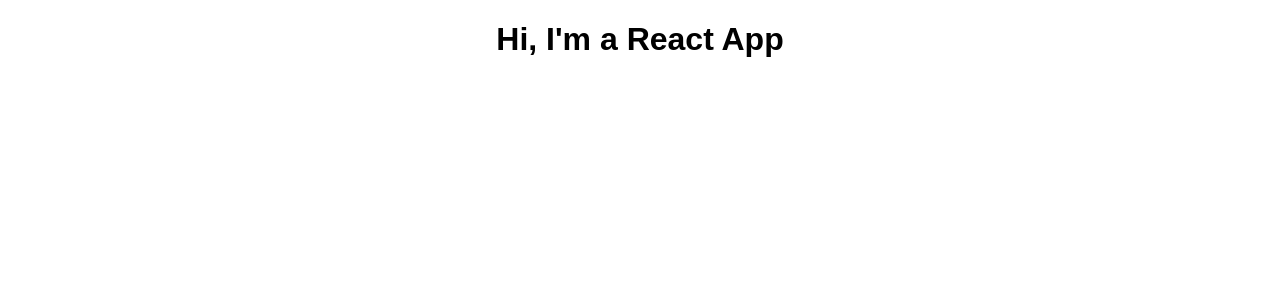
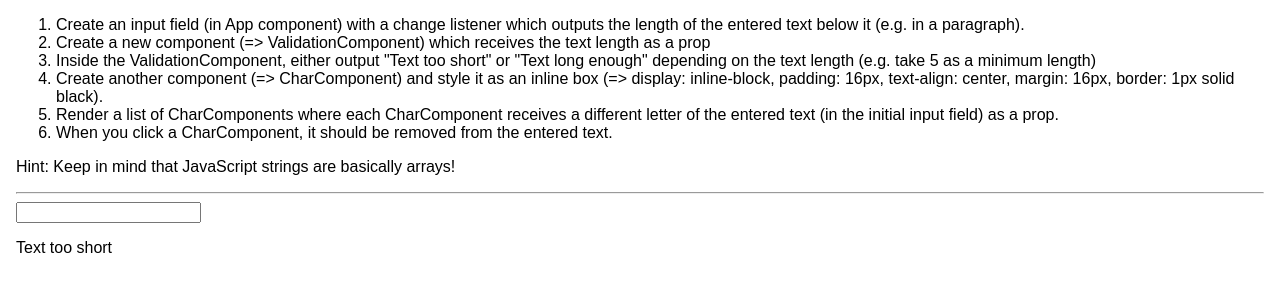
Before and after one commit to Ninja-Tahar/React, a React (Create React App) app: page / in a window 1280 px wide. Shown: the top 300 px of the page. Built offline with nearby package versions, Linux system fonts and the light colour scheme.

Commit message:
practic section-4 tema.

```diff
--- a/src/App.css
+++ b/src/App.css
@@ -1,3 +1,3 @@
 .App {
-  text-align: center;
+  margin: 16px;
 }
--- a/src/App.js
+++ b/src/App.js
@@ -1,12 +1,66 @@
 import React, { Component } from 'react';
 import './App.css';
+import Validation from './Validation/Validation';
+import Char from './Char/Char';
 
 class App extends Component {
-  render() {
-    return (
-      <div className="App">
-          <h1>Hi, I'm a React App</h1>
-      </div>
+
+    state ={
+        userInput: '',
+        textLength: '',
+    };
+
+    inputChangedHandler = (event) => {
+        const text = event.target.value;
+        const lengthText = text.length;
+        this.setState({
+            userInput: text,
+            textLength: lengthText
+        });
+    };
+
+    deleteCharHandler = (index) => {
+        // separation de la chain with coma.
+        const text = this.state.userInput.split('');
+        // delete the character with index
+        text.splice(index, 1);
+
+        // join the input after delete the character
+        const updatedText = text.join('');
+        const updatedLength = updatedText.length;
+        // set the text to state
+        this.setState({
+            userInput: updatedText,
+            textLength: updatedLength
+        })
+    };
+    render () {
+        const charList = this.state.userInput.split('').map((ch, index) => {
+           return <Char
+           character={ch}
+           key={index}
+           clicked={() => this.deleteCharHandler(index)} />
+        });
+        return (
+            <div className="App">
+                <ol>
+                    <li>Create an input field (in App component) with a change listener which outputs the length of the entered text below it (e.g. in a paragraph).</li>
+                    <li>Create a new component (=> ValidationComponent) which receives the text length as a prop</li>
+                    <li>Inside the ValidationComponent, either output "Text too short" or "Text long enough" depending on the text length (e.g. take 5 as a minimum length)</li>
+                    <li>Create another component (=> CharComponent) and style it as an inline box (=> display: inline-block, padding: 16px, text-align: center, margin: 16px, border: 1px solid black).</li>
+                    <li>Render a list of CharComponents where each CharComponent receives a different letter of the entered text (in the initial input field) as a prop.</li>
+                    <li>When you click a CharComponent, it should be removed from the entered text.</li>
+                </ol>
+                <p>Hint: Keep in mind that JavaScript strings are basically arrays!</p>
+                <hr />
+                <input
+                type="text"
+                onChange={this.inputChangedHandler}
+                value={this.state.userInput}/>
+                <p>{this.state.textLength}</p>
+                <Validation inputLength={this.state.textLength}/>
+                {charList}
+            </div>
     );
   }
 }
--- /dev/null
+++ b/src/Char/Char.js
@@ -0,0 +1,19 @@
+import React from 'react'
+
+const char = (props) => {
+    const style = {
+        display: 'inline-block',
+        padding: '16px',
+        margin: '16px',
+        border: '1px solid black',
+        textAlign: 'center'
+    };
+
+    return (
+        <div style={style} onClick={props.clicked}>
+            {props.character}
+        </div>
+    );
+};
+
+export default char;
--- /dev/null
+++ b/src/Validation/Validation.js
@@ -0,0 +1,16 @@
+import React from 'react'
+
+const validation = (props) => {
+    let validationMessage = 'Text long enough';
+
+    if (props.inputLength <= 5) {
+        validationMessage = 'Text too short';
+    }
+    return (
+        <div>
+            <p>{validationMessage}</p>
+        </div>
+    )
+};
+
+export default validation;
```
